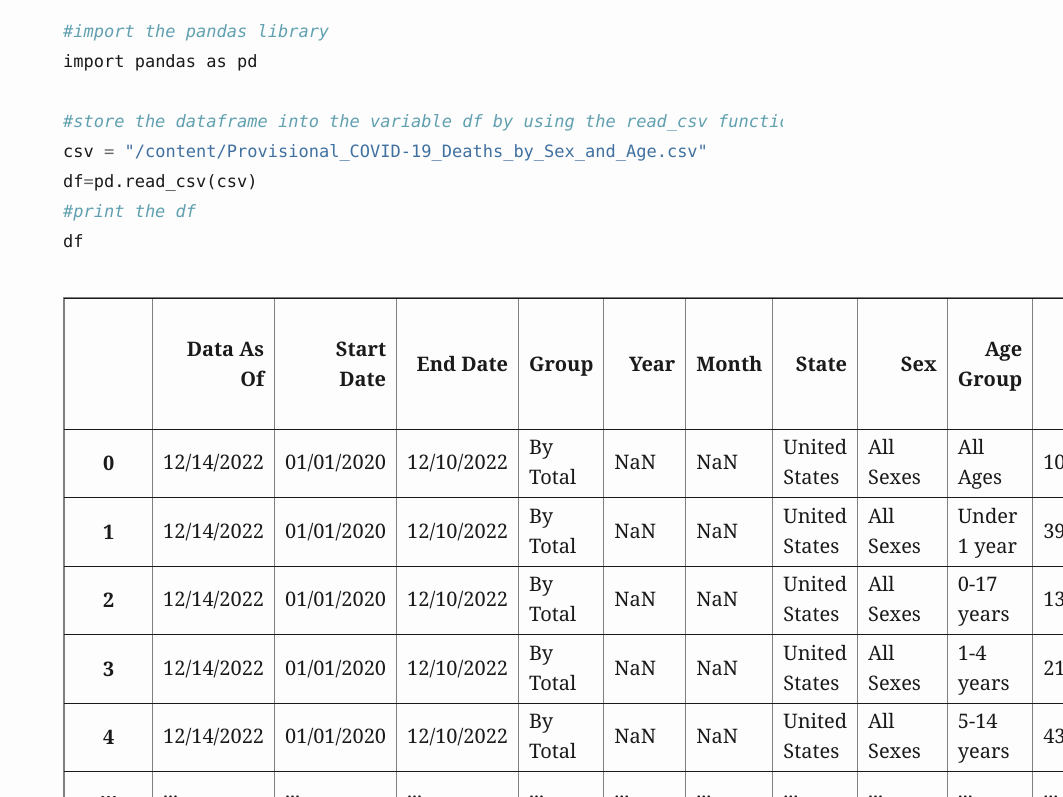
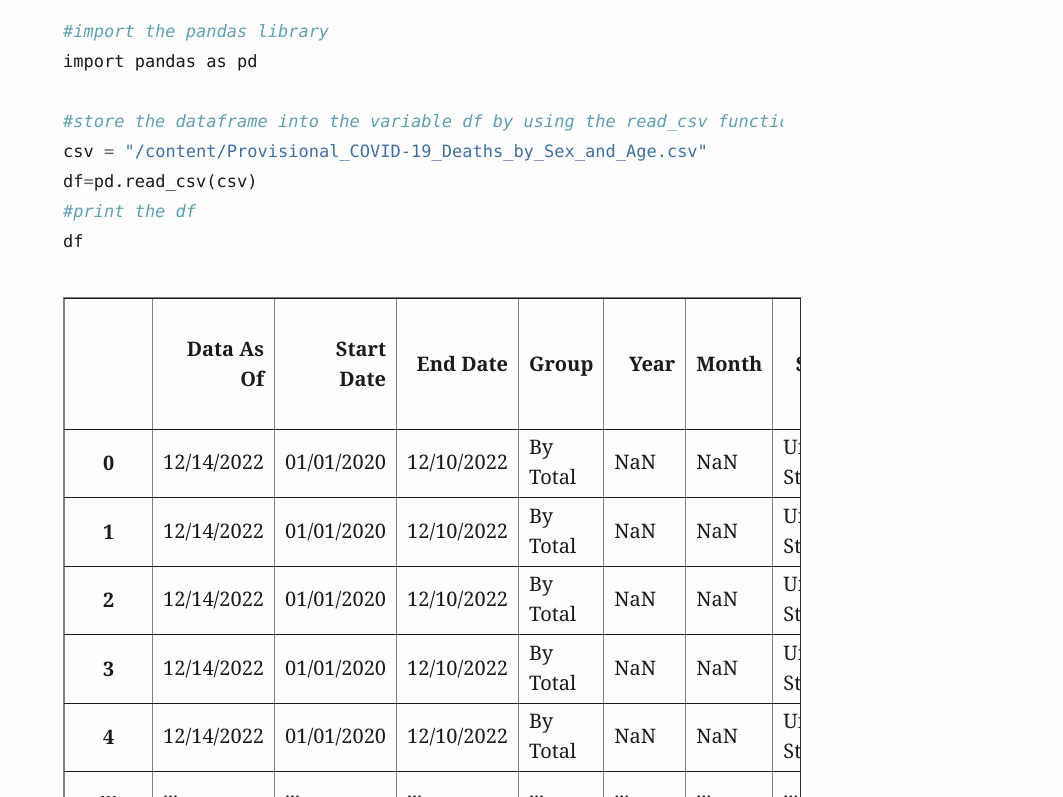
Before and after one commit to Murtaza1052/Murtaza1052.github.io, a plain HTML site: page index.html in a window 1280 px wide. Shown: the part 1623-2420 px from the top of the page, without its empty margins (217-1280 px from the left). Drawn offline with Linux system fonts and the light colour scheme.

Commit message:
Update index.html

```diff
--- a/index.html
+++ b/index.html
@@ -4,7 +4,7 @@
   <meta charset="utf-8" />
   <meta name="generator" content="pandoc" />
   <meta name="viewport" content="width=device-width, initial-scale=1.0, user-scalable=yes" />
-  <title>2588353c5c154c4385e178f2e13484b1</title>
+  <title>Covid-19 Analysis for US</title>
   <style>
     html {
       line-height: 1.5;
@@ -106,7 +106,7 @@
     table {
       margin: 1em 0;
       border-collapse: collapse;
-      width: 100%;
+      width: 40%;
       overflow-x: auto;
       display: block;
       font-variant-numeric: lining-nums tabular-nums;
```
